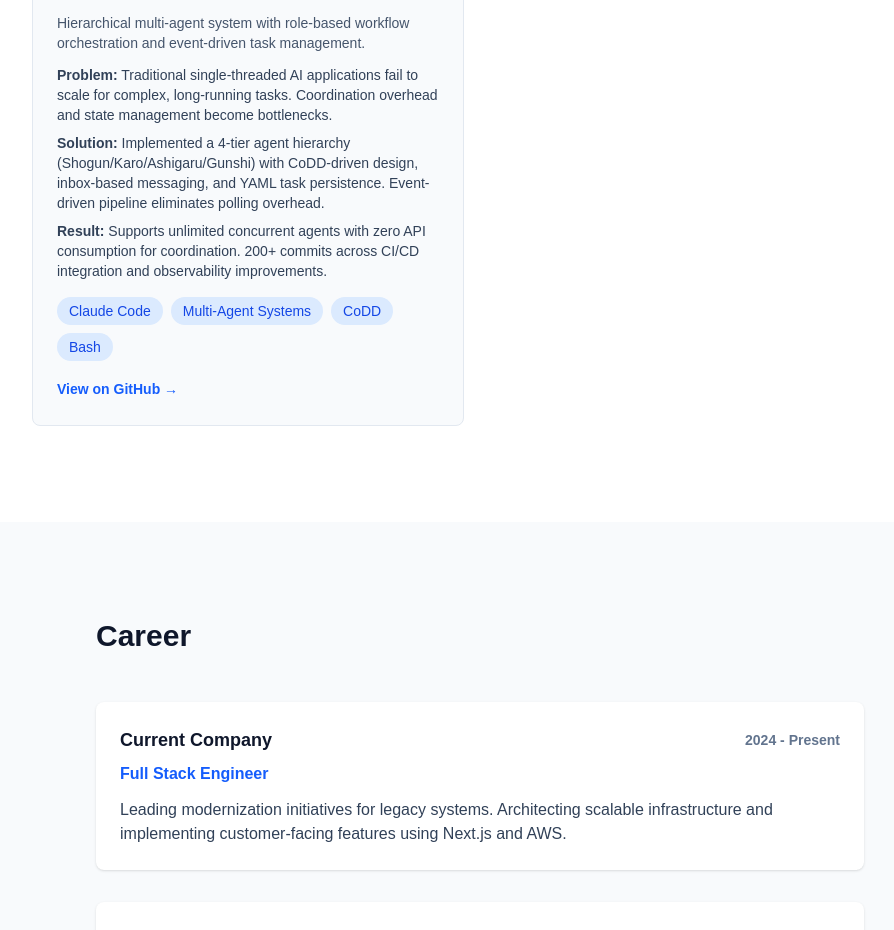
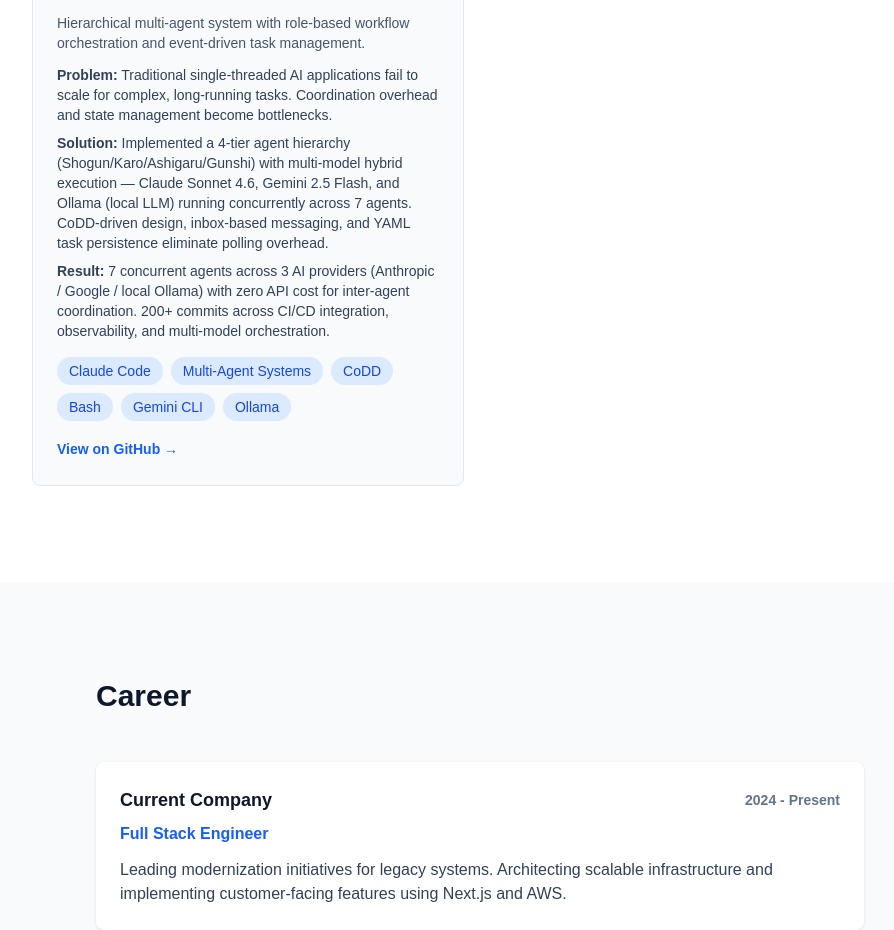
Before and after one commit to shun2580/portforio-v2, a Next.js app: page / in a window 1280 px wide. Shown: the part 1720-2650 px from the top of the page, without its empty margins (160-1054 px from the left). Built offline with nearby package versions, Linux system fonts and the light colour scheme.

Commit message:
feat: update projectsData to 7-agent multi-model configuration
Reflect current 7-agent formation (Claude Sonnet 4.6, Gemini 2.5 Flash, Ollama)
and 3 AI providers in portfolio description.

```diff
--- a/data/projectsData.ts
+++ b/data/projectsData.ts
@@ -8,10 +8,10 @@ export const projectsData: Project[] = [
     problem:
       'Traditional single-threaded AI applications fail to scale for complex, long-running tasks. Coordination overhead and state management become bottlenecks.',
     solution:
-      'Implemented a 4-tier agent hierarchy (Shogun/Karo/Ashigaru/Gunshi) with CoDD-driven design, inbox-based messaging, and YAML task persistence. Event-driven pipeline eliminates polling overhead.',
+      'Implemented a 4-tier agent hierarchy (Shogun/Karo/Ashigaru/Gunshi) with multi-model hybrid execution — Claude Sonnet 4.6, Gemini 2.5 Flash, and Ollama (local LLM) running concurrently across 7 agents. CoDD-driven design, inbox-based messaging, and YAML task persistence eliminate polling overhead.',
     result:
-      'Supports unlimited concurrent agents with zero API consumption for coordination. 200+ commits across CI/CD integration and observability improvements.',
-    tags: ['Claude Code', 'Multi-Agent Systems', 'CoDD', 'Bash'],
+      '7 concurrent agents across 3 AI providers (Anthropic / Google / local Ollama) with zero API cost for inter-agent coordination. 200+ commits across CI/CD integration, observability, and multi-model orchestration.',
+    tags: ['Claude Code', 'Multi-Agent Systems', 'CoDD', 'Bash', 'Gemini CLI', 'Ollama'],
     githubUrl: 'https://github.com/ZenkakuHiragana/multi-agent-shogun',
   },
 ];
```
